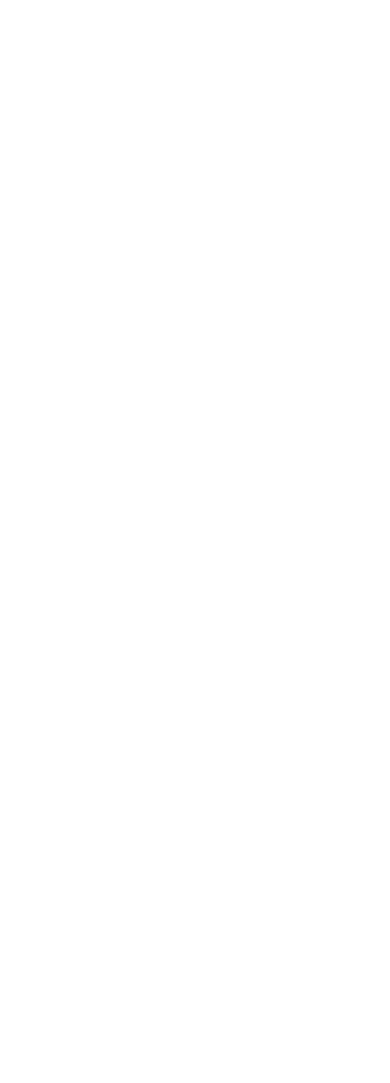
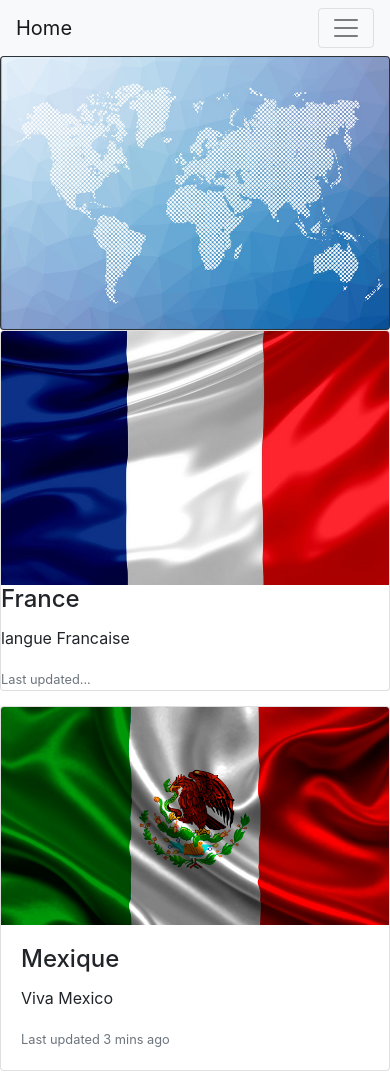
Before and after one commit to LeoMedel/FirstRepository, a website: page Index.html in a window 390 px wide. Shown: the top 1083 px of the page. Before the commit the page ends 844 px from the top, so only its background shows below. Drawn offline with nearby package versions, Linux system fonts and the light colour scheme.

Commit message:
Update Star Wars and Index

```diff
--- a/Index.html
+++ b/Index.html
@@ -0,0 +1,72 @@
+<!DOCTYPE html>
+<html lang="en">
+	<head>
+		<title>Home</title>
+		<meta charset="utf-8">
+
+		<link rel="stylesheet" href="node_modules/bootstrap/dist/css//bootstrap.css">
+
+		</style>
+	</head>
+
+	<body>
+
+		<nav class="navbar navbar-expand-lg navbar-light bg-light">
+  			<a class="navbar-brand" href="#">Home</a>
+  			<button class="navbar-toggler" type="button" data-toggle="collapse" data-target="#navbarNavAltMarkup" aria-controls="navbarNavAltMarkup" aria-expanded="false" aria-label="Toggle navigation">
+    		<span class="navbar-toggler-icon"></span>
+  			</button>
+  			<div class="collapse navbar-collapse" id="navbarNavAltMarkup">
+    			<div class="navbar-nav">
+      				<a class="nav-item nav-link active" href="Page1.html">Star Wars<span class="sr-only">(current)</span></a>
+      				<a class="nav-item nav-link" href="#">Features</a>
+      				<a class="nav-item nav-link" href="#">Pricing</a>
+    			</div>
+  			</div>
+		</nav>
+
+		<div class="card bg-dark text-white">
+  			<img class="card-img" src="mapa-mundi-vector.jpg" alt="Card image">
+
+		</div>
+
+
+		<div class="card-deck">
+  			<div onmouseover = "", class="card">
+    		<img class="card-img-top" src="france.jpg" alt="Je suis ton pere">
+
+    		<div class="result">
+      			<h4 class="card-title">France</h4>
+      			<p class="card-text">langue Francaise</p>
+      			<p class="card-text"><small class="text-muted">Last updated...</small></p>
+    		</div>
+  		</div>
+
+  		<div onclick="", onmouseover = "", class="card">
+    		<img class="card-img-top" src="mexique.jpg" alt="Bonjour Star Wars">
+    		<div class="card-body">
+      			<h4 class="card-title">Mexique</h4>
+      			<p class="card-text">Viva Mexico</p>
+      			<p class="card-text"><small class="text-muted">Last updated 3 mins ago</small></p>
+    		</div>
+  		</div>
+
+  		<div onclick="", onmouseover= "", class="card">
+    		<img class="card-img-top" src="etasunis.png" alt="Bit bot bit">
+    		<div class="card-body">
+      			<h4 class="card-title">Etats Unis</h4>
+      			<p class="card-text">We are speak english</p>
+      			<p class="card-text"><small class="text-muted">Last updated 3 mins ago</small></p>
+    		</div>
+  		</div>
+</div>
+
+  <script type="text/javascript", src = "node_modules/jquery/dist/jquery.min.js"></script>
+
+
+
+
+
+	</body>
+
+</html>
```
Also changed, not shown: Page1.html (+1 -1 lines).
